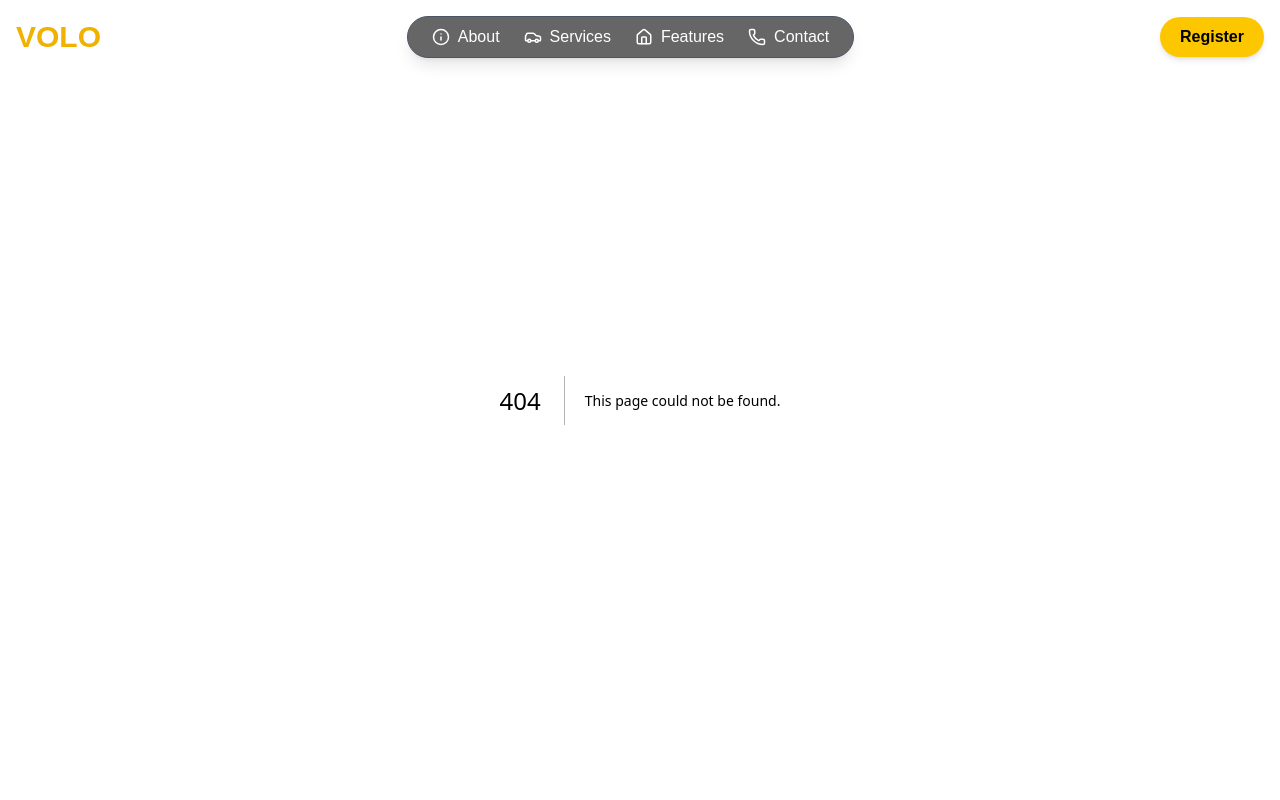
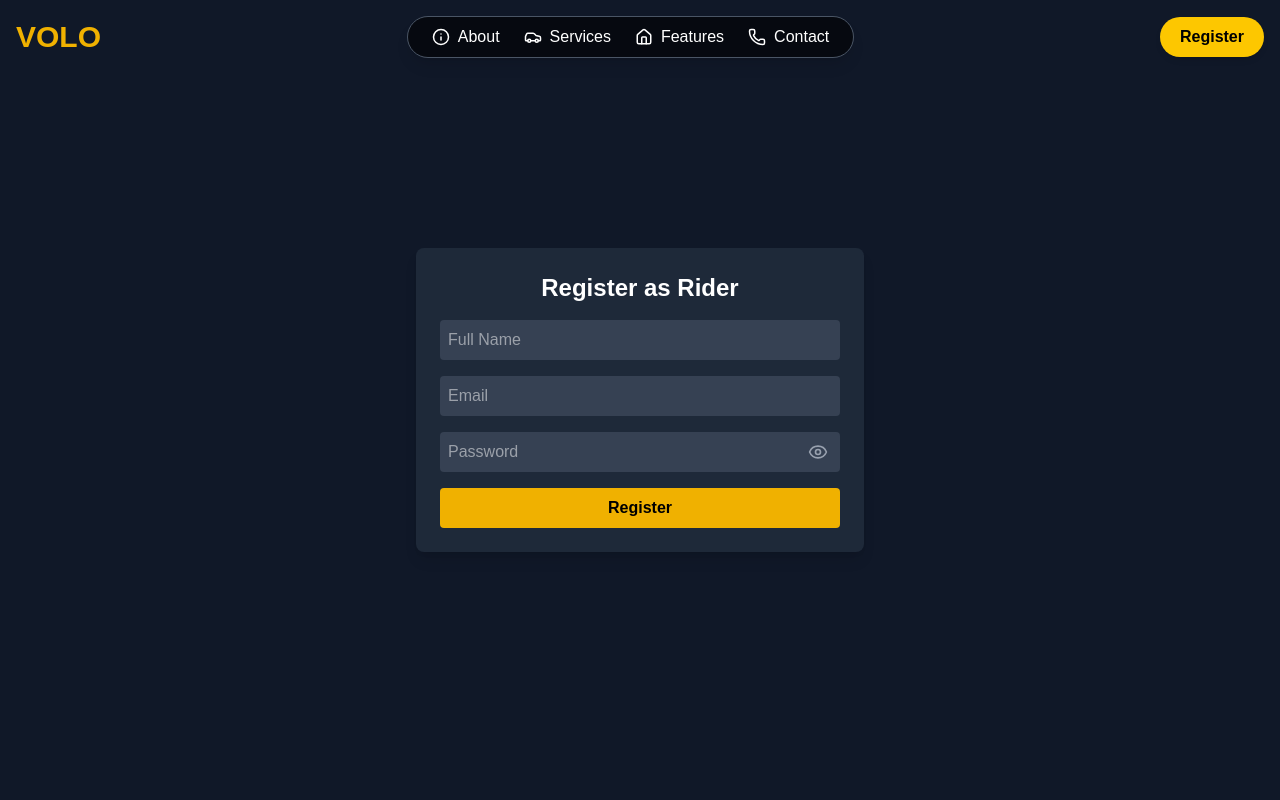
Before and after one commit to 1287Apiyo/Volo_Website, a Next.js app in the folder volo/: page /register in a window 1280 px wide. Before the commit this address had no page. Shown: the top 800 px of the page. Built offline with nearby package versions, Linux system fonts and the light colour scheme.

Commit message:
register page working

```diff
--- a/volo/app/Register/page.js
+++ b/volo/app/register/page.js
@@ -2,6 +2,8 @@
 
 import { useSearchParams } from "next/navigation";
 import { useState } from "react";
+import { Eye, EyeOff } from "lucide-react";
+
 
 const RegisterPage = () => {
   const searchParams = useSearchParams();
@@ -22,6 +24,7 @@ const RegisterPage = () => {
     alert(`Registering as ${userType}: ${JSON.stringify(formData)}`);
     // Here you can send data to your backend API
   };
+  const [showPassword, setShowPassword] = useState(false);
 
   return (
     <div className="min-h-screen flex items-center justify-center bg-gray-900 text-white">
@@ -48,15 +51,26 @@ const RegisterPage = () => {
             className="w-full p-2 bg-gray-700 rounded"
             required
           />
+          <div className="relative w-full">
           <input
-            type="password"
+            // Toggle visibility
+            type={showPassword ? "text" : "password"}
             name="password"
             placeholder="Password"
             value={formData.password}
             onChange={handleChange}
-            className="w-full p-2 bg-gray-700 rounded"
+            // Add padding for icon space
+            className="w-full p-2 pr-10 bg-gray-700 rounded"
             required
           />
+          <button
+            type="button"
+            onClick={() => setShowPassword((prev) => !prev)}
+            className="absolute right-3 top-1/2 transform -translate-y-1/2 text-gray-400 hover:text-white"
+          >
+            {showPassword ? <EyeOff size={20} /> : <Eye size={20} />}
+          </button>
+        </div>
           <button
             type="submit"
             className="w-full bg-yellow-500 text-black py-2 rounded font-bold hover:bg-yellow-600"
```
